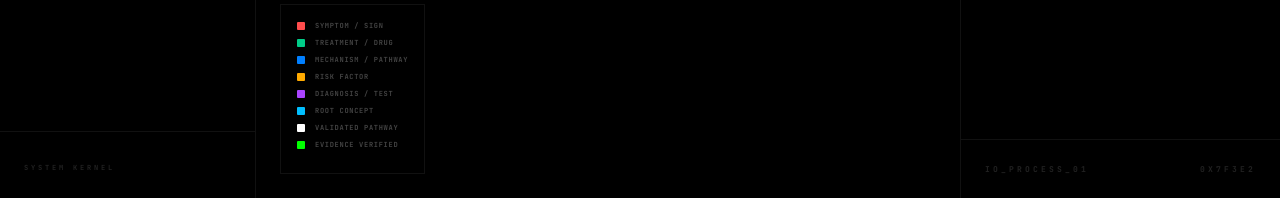
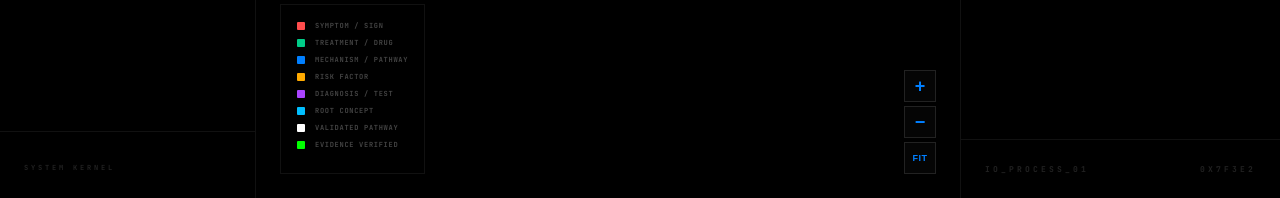
Before and after one commit to basmaagar/Smart-Mind-Map, a React (Vite) app in the folder frontend/: page / in a window 1280 px wide. Shown: the part 602-800 px from the top of the page. Built offline with nearby package versions, Linux system fonts and the light colour scheme.

Commit message:
view abstract improved

```diff
--- a/frontend/src/App.tsx
+++ b/frontend/src/App.tsx
@@ -253,13 +253,14 @@ const App: React.FC = () => {
     }
   };
 
-  const handleGenerate = async (concept: string) => {
+  const handleGenerate = async (concept: string, ancestors: string[] = []) => {
   if (!concept.trim()) return;
   setLoading(true);
   try {
     const res = await axios.post(`${API_BASE}/suggest`, {
       concept: concept,
-        project_id: currentProjectId
+      project_id: currentProjectId,
+      ancestors: ancestors  // ADDED
     });
     const { project_id, parent, suggestions } = res.data;
     if (!currentProjectId) setCurrentProjectId(project_id);
@@ -554,9 +555,9 @@ const App: React.FC = () => {
             <MindMap
               ref={mindMapRef}
               elements={finalElements}
-              onExploreNode={handleGenerate}
+              onExploreNode={(label, ancestors) => handleGenerate(label, ancestors)}
               onNodeClick={onNodeClick}
-              onNodeDoubleClick={handleGenerate}
+              onNodeDoubleClick={(label, ancestors) => handleGenerate(label, ancestors)}
               onAcceptSuggestion={handleAcceptSuggestion}
               onDismissSuggestion={handleDismissSuggestion}
             />
--- a/frontend/src/components/MindMap.tsx
+++ b/frontend/src/components/MindMap.tsx
@@ -2,15 +2,13 @@ import React, { useEffect, useRef, useState, useImperativeHandle, forwardRef } f
 import cytoscape from 'cytoscape';
 import type { MindMapHandle } from './MindMapTypes';
 
-
-
 interface MindMapProps {
   elements: any[];
   onNodeClick: (nodeData: any) => void;
-  onNodeDoubleClick: (label: string) => void;
+  onNodeDoubleClick: (label: string, ancestors: string[]) => void;
   onAcceptSuggestion?: (suggestionObj: any) => void;
   onDismissSuggestion?: (suggestionObj: any) => void;
-  onExploreNode?: (label: string) => void;
+  onExploreNode?: (label: string, ancestors: string[]) => void;
 }
 
 interface ActiveMenu {
@@ -22,6 +20,7 @@ interface ActiveMenu {
   renderedHeight: number;
   suggestionObj?: any;
   nodeData: any;
+  ancestors: string[];
 }
 
 const MindMapInner = forwardRef<MindMapHandle, MindMapProps>(({
@@ -44,6 +43,30 @@ const MindMapInner = forwardRef<MindMapHandle, MindMapProps>(({
   useEffect(() => {
     callbacksRef.current = { onNodeClick, onNodeDoubleClick };
   }, [onNodeClick, onNodeDoubleClick]);
+
+  // Helper: given a node id, walk edges backwards to build ancestor chain
+  const getAncestors = (cy: cytoscape.Core, nodeId: string): string[] => {
+    const ancestors: string[] = [];
+    let currentId = nodeId;
+
+    while (true) {
+      // Find edge where current node is the target
+      const incomingEdges = cy.edges(`[target = "${currentId}"]`);
+      if (incomingEdges.length === 0) break;
+
+      const parentId = incomingEdges[0].data('source');
+      const parentNode = cy.getElementById(parentId);
+      if (!parentNode || parentNode.length === 0) break;
+
+      const parentLabel = parentNode.data('label');
+      if (!parentLabel) break;
+
+      ancestors.unshift(parentLabel); // add to front to maintain order
+      currentId = parentId;
+    }
+
+    return ancestors;
+  };
 
   useEffect(() => {
     if (!containerRef.current) return;
@@ -203,6 +226,10 @@ const MindMapInner = forwardRef<MindMapHandle, MindMapProps>(({
       const nodeData = node.data();
       const pos = node.renderedPosition();
       const h = node.renderedHeight();
+
+      // Build ancestor chain for this node
+      const ancestors = getAncestors(cy, nodeData.id);
+
       setActiveMenu({
         id: nodeData.id,
         label: nodeData.label,
@@ -211,8 +238,10 @@ const MindMapInner = forwardRef<MindMapHandle, MindMapProps>(({
         y: pos.y,
         renderedHeight: h,
         suggestionObj: nodeData.suggestionObj,
-        nodeData: nodeData
+        nodeData: nodeData,
+        ancestors // ADDED
       });
+
       callbacksRef.current.onNodeClick(nodeData);
     });
 
@@ -232,24 +261,26 @@ const MindMapInner = forwardRef<MindMapHandle, MindMapProps>(({
     cy.on('position', 'node', updateMenuPos);
 
     cy.on('dbltap', 'node', (evt) => {
-      const nodeData = evt.target.data();
+      const node = evt.target;
+      const nodeData = node.data();
       if (!nodeData.isSuggestion) {
-        callbacksRef.current.onNodeDoubleClick(nodeData.label);
+        // Build ancestor chain and pass it
+        const ancestors = getAncestors(cy, nodeData.id);
+        callbacksRef.current.onNodeDoubleClick(nodeData.label, ancestors);
       }
     });
 
-    const handleResize = () => cy.resize();
     const resizeObserver = new ResizeObserver(() => {
       cy.resize();
       updateMenuPos();
     });
     if (containerRef.current) resizeObserver.observe(containerRef.current);
-    window.addEventListener('resize', handleResize);
+    window.addEventListener('resize', () => cy.resize());
 
     setCyInstance(cy);
 
     return () => {
-      window.removeEventListener('resize', handleResize);
+      window.removeEventListener('resize', () => cy.resize());
       resizeObserver.disconnect();
       cy.destroy();
     };
@@ -281,18 +312,85 @@ const MindMapInner = forwardRef<MindMapHandle, MindMapProps>(({
       animationDuration: 1200,
       animationEasing: 'cubic-bezier(0.16, 1, 0.3, 1)',
       randomize: false,
-      nodeRepulsion: 400000,
-      idealEdgeLength: 100,
+      nodeRepulsion: () => 10000000,
+      idealEdgeLength: () => 200,
       nodeOverlap: 40,
       refresh: 20,
       fit: true,
       padding: 100
     } as any).run();
+
   }, [elements, cyInstance]);
 
   return (
     <div style={{ position: 'relative', width: '100%', height: '100%', backgroundColor: 'black' }}>
       <div ref={containerRef} style={{ width: '100%', height: '100%', cursor: 'grab' }} />
+
+      {/* Zoom controls */}
+      <div style={{
+        position: 'absolute',
+        bottom: '24px',
+        right: '24px',
+        display: 'flex',
+        flexDirection: 'column',
+        gap: '4px',
+        zIndex: 20
+      }}>
+        <button
+          onClick={() => cyInstance?.zoom({ level: cyInstance.zoom() * 1.2, renderedPosition: { x: cyInstance.width() / 2, y: cyInstance.height() / 2 } })}
+          style={{
+            width: '32px', height: '32px',
+            backgroundColor: '#050505',
+            border: '1px solid #222',
+            color: '#007fff',
+            fontSize: '18px',
+            fontWeight: 'bold',
+            cursor: 'pointer',
+            display: 'flex', alignItems: 'center', justifyContent: 'center',
+            transition: 'border-color 0.2s'
+          }}
+          onMouseEnter={e => (e.currentTarget.style.borderColor = '#007fff')}
+          onMouseLeave={e => (e.currentTarget.style.borderColor = '#222')}
+          title="Zoom In"
+        >+</button>
+
+        <button
+          onClick={() => cyInstance?.zoom({ level: cyInstance.zoom() * 0.8, renderedPosition: { x: cyInstance.width() / 2, y: cyInstance.height() / 2 } })}
+          style={{
+            width: '32px', height: '32px',
+            backgroundColor: '#050505',
+            border: '1px solid #222',
+            color: '#007fff',
+            fontSize: '18px',
+            fontWeight: 'bold',
+            cursor: 'pointer',
+            display: 'flex', alignItems: 'center', justifyContent: 'center',
+            transition: 'border-color 0.2s'
+          }}
+          onMouseEnter={e => (e.currentTarget.style.borderColor = '#007fff')}
+          onMouseLeave={e => (e.currentTarget.style.borderColor = '#222')}
+          title="Zoom Out"
+        >−</button>
+
+        <button
+          onClick={() => cyInstance?.fit(undefined, 100)}
+          style={{
+            width: '32px', height: '32px',
+            backgroundColor: '#050505',
+            border: '1px solid #222',
+            color: '#007fff',
+            fontSize: '9px',
+            fontWeight: 'bold',
+            cursor: 'pointer',
+            display: 'flex', alignItems: 'center', justifyContent: 'center',
+            transition: 'border-color 0.2s',
+            letterSpacing: '0.05em'
+          }}
+          onMouseEnter={e => (e.currentTarget.style.borderColor = '#007fff')}
+          onMouseLeave={e => (e.currentTarget.style.borderColor = '#222')}
+          title="Fit to screen"
+        >FIT</button>
+      </div>
 
       {activeMenu && (
         <>
@@ -320,7 +418,10 @@ const MindMapInner = forwardRef<MindMapHandle, MindMapProps>(({
                 </div>
               ) : (
                 <button
-                  onClick={() => { onExploreNode?.(activeMenu.label); setActiveMenu(null); }}
+                  onClick={() => {
+                    onExploreNode?.(activeMenu.label, activeMenu.ancestors);
+                    setActiveMenu(null);
+                  }}
                   className="flex items-center gap-2 px-5 py-2 bg-blue-500/10 text-blue-500 border border-blue-500/30 hover:bg-blue-500 hover:text-white transition-all text-[9px] font-bold uppercase tracking-[0.2em]"
                 >
                   <svg width="12" height="12" fill="none" stroke="currentColor" viewBox="0 0 24 24"><path strokeLinecap="round" strokeLinejoin="round" strokeWidth="3" d="M21 21l-6-6m2-5a7 7 0 11-14 0 7 7 0 0114 0z"></path></svg>
--- a/frontend/src/components/Sidebar.tsx
+++ b/frontend/src/components/Sidebar.tsx
@@ -56,12 +56,22 @@ const Sidebar: React.FC<SidebarProps> = ({ data, onClose }) => {
                     </p>
                     <div style={{ display: 'flex', alignItems: 'center', gap: '16px', paddingTop: '8px', borderTop: '1px solid #111' }}>
                        <span style={{ fontSize: '8px', fontWeight: 'bold', color: '#00ff00', textTransform: 'uppercase' }}>PMID: {item.pubid}</span>
-                       <button
-                         onClick={() => handleFetchFullText(item.pubid)}
-                         style={{ background: 'none', border: 'none', fontSize: '8px', fontWeight: 'bold', color: '#007fff', textTransform: 'uppercase', cursor: 'pointer' }}
+
+                       <a
+                         href={`https://pubmed.ncbi.nlm.nih.gov/${item.pubid}/`}
+                         target="_blank"
+                         rel="noopener noreferrer"
+                         style={{
+                           fontSize: '8px',
+                           fontWeight: 'bold',
+                           color: '#007fff',
+                           textTransform: 'uppercase',
+                           cursor: 'pointer',
+                           textDecoration: 'none'
+                         }}
                        >
-                         View_Abstract
-                       </button>
+                         View_Abstract ↗
+                       </a>
                     </div>
                   </div>
                 ))
```
Also changed, not shown: 2 other files (tests, documents, lock files or other folders). Lines whose indentation alone changed are shown as unchanged.
